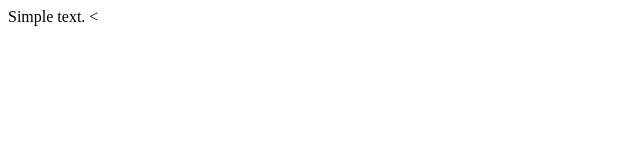
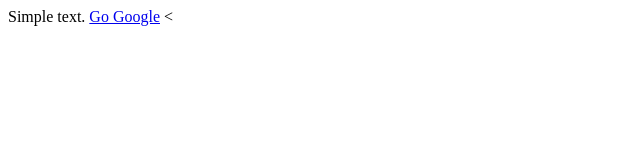
Before and after one commit to MiguelVillacis/git-webexamp, a plain HTML site: page index.html in a window 1280 px wide. Shown: the full height of the page, 0-640 px from the left. Drawn offline with Linux system fonts and the light colour scheme; files whose address does not match are found by name.

Commit message:
Refactory of folders and main files

```diff
--- a/index.html
+++ b/index.html
@@ -7,6 +7,7 @@
   </head>
   <body>
     Simple text.
+    <a href="http://google.com"">Go Google</a>
     <<script src="app.js" charset="utf-8"></script>
   </body>
 </html>
```
Also changed, not shown: css/style.css (added), js/app.js (renamed from app.js), js/login.js (added).
